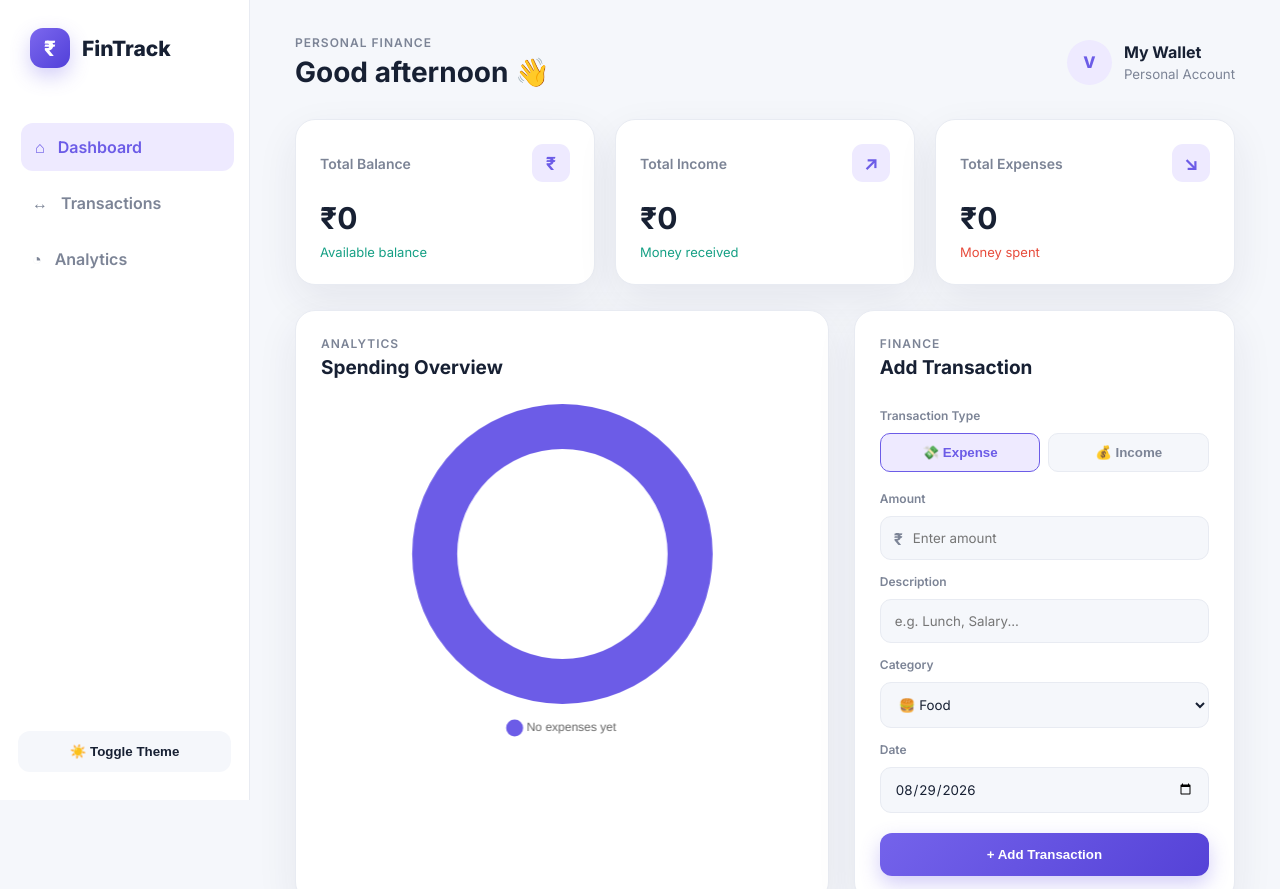
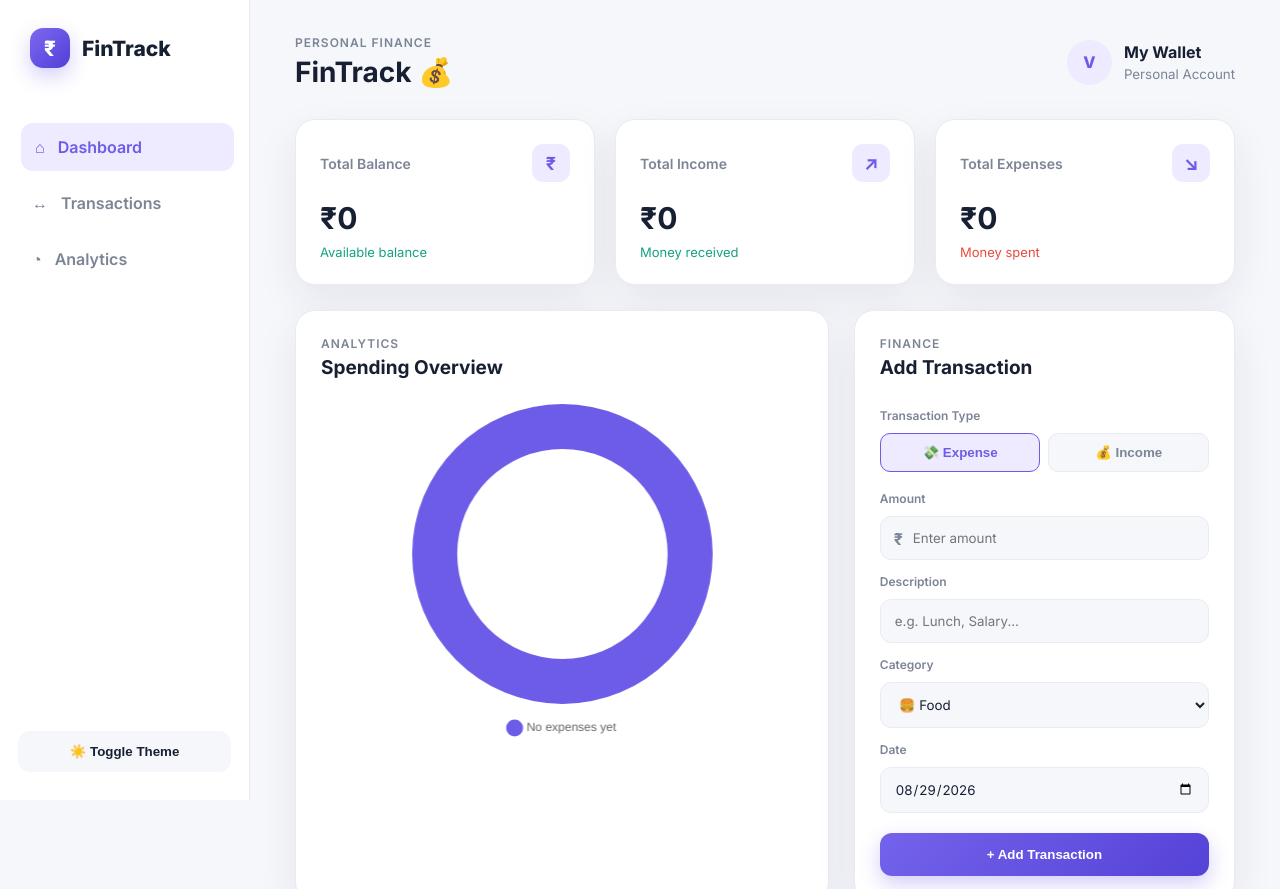
Before and after one commit to Vibhavari-Suryawanshi/online-expenes-tracker, a plain HTML site: page index.html in a window 1280 px wide. Shown: the top 889 px of the page. Drawn offline with nearby package versions, Linux system fonts and the light colour scheme.

Commit message:
Update index.html

```diff
--- a/index.html
+++ b/index.html
@@ -43,7 +43,7 @@
       <header class="topbar">
         <div>
           <p class="small-text">Personal Finance</p>
-          <h1>Good afternoon 👋</h1>
+          <h1>FinTrack 💰</h1>
         </div>
 
         <div class="profile">
```
